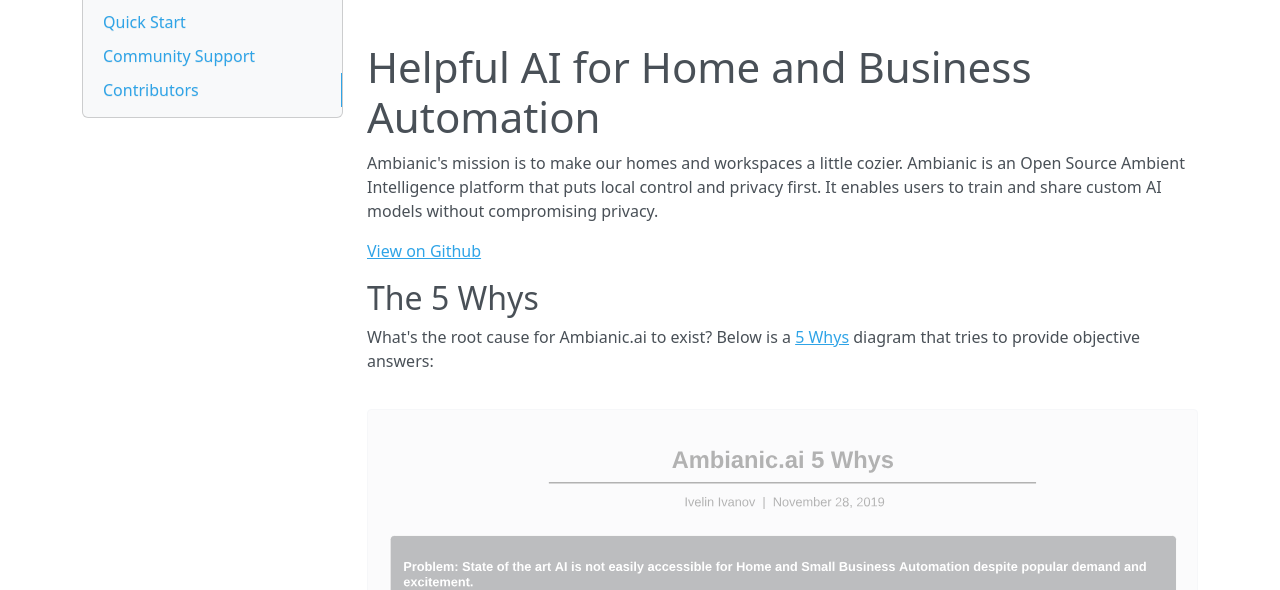
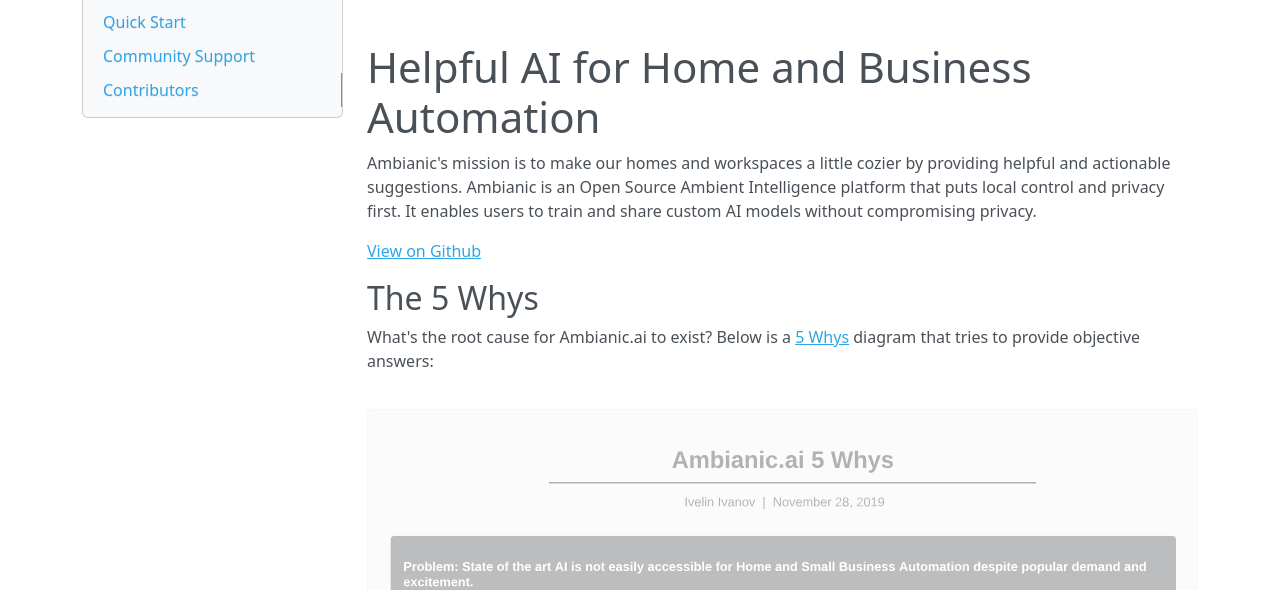
Before and after one commit to ambianic/ambianic-docs, an MkDocs documentation site: the page built from docs-md/index.md, in a window 1280 px wide and 900 px high, cut to the strip 310-900 px from the top of the window. Built offline with MkDocs 1.6.1, drawn with Linux system fonts in a browser that asks for light colours; nearby versions of some CDN libraries.

Commit message:
docs: clean up of mission statement

```diff
--- a/docs-md/index.md
+++ b/docs-md/index.md
@@ -3,7 +3,7 @@
 
 # Helpful AI for Home and Business Automation
 
-Ambianic's mission is to make our homes and workspaces a little cozier. Ambianic is an Open Source Ambient Intelligence platform that puts local control and privacy first. It enables users to train and share custom AI models without compromising privacy.
+Ambianic's mission is to make our homes and workspaces a little cozier by providing helpful and actionable suggestions. Ambianic is an Open Source Ambient Intelligence platform that puts local control and privacy first. It enables users to train and share custom AI models without compromising privacy.
 
 [View on Github](https://github.com/ambianic/ambianic-core)
 
```
